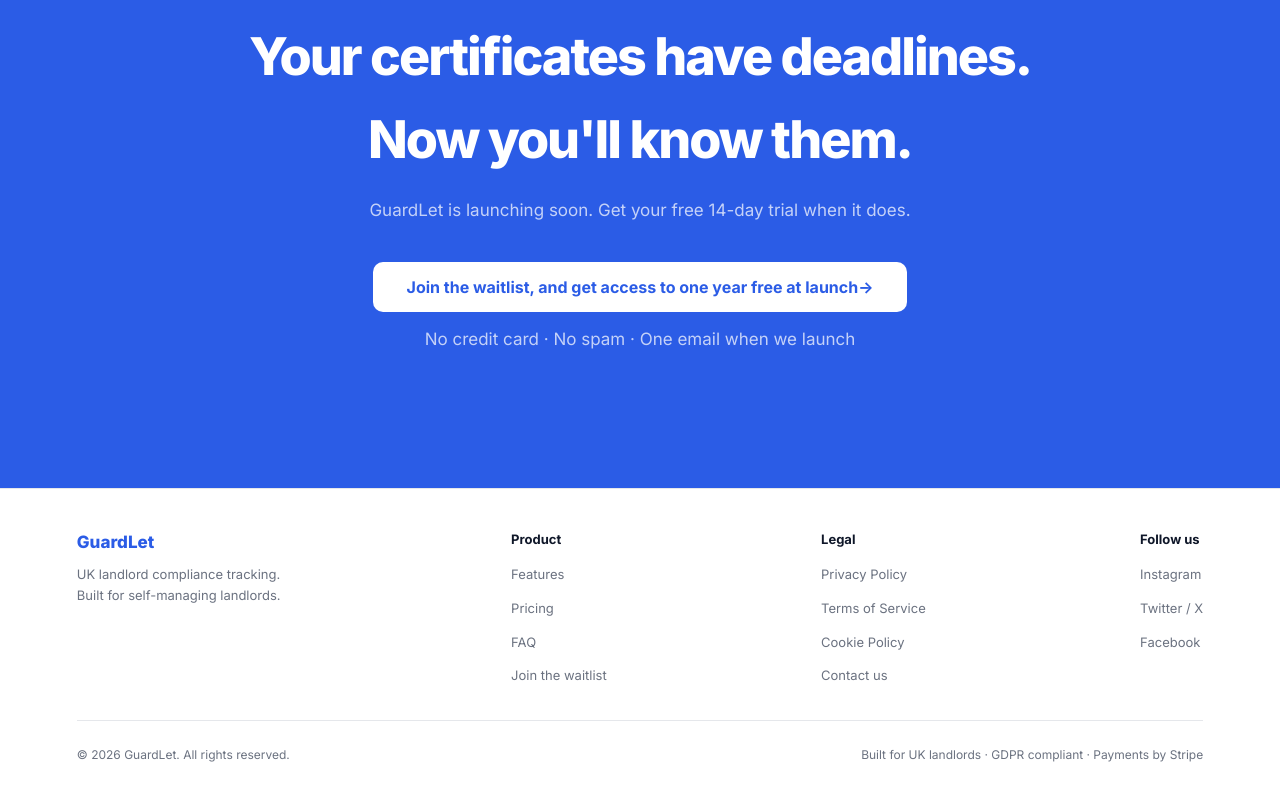
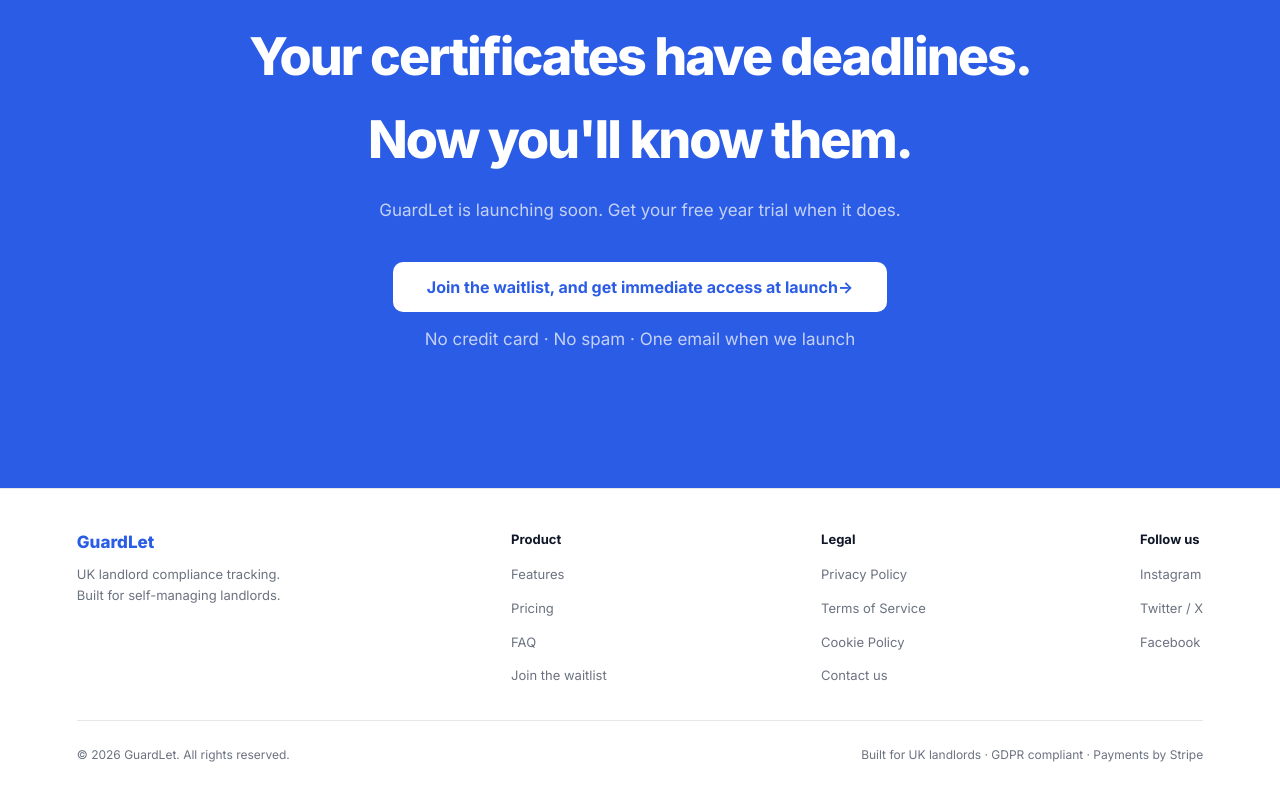
Before and after one commit to mzzonline/GuardLet, a plain HTML site: page index.html in a window 1280 px wide. Shown: the part 9676-10476 px from the top of the page. Drawn offline with Linux system fonts and the light colour scheme.

Commit message:
Update Text

```diff
--- a/index.html
+++ b/index.html
@@ -872,8 +872,8 @@
 <!-- FINAL CTA -->
 <div class="cta-wrap">
   <h2>Your certificates have deadlines.<br>Now you'll know them.</h2>
-  <p>GuardLet is launching soon. Get your free 14-day trial when it does.</p>
-  <button class="btn-white" onclick="openModal(event)">Join the waitlist, and get access to one year free at launch→</button>
+  <p>GuardLet is launching soon. Get your free year trial when it does.</p>
+  <button class="btn-white" onclick="openModal(event)">Join the waitlist, and get immediate access at launch→</button>
   <p class="cta-sub-note">No credit card · No spam · One email when we launch</p>
 </div>
 
```
